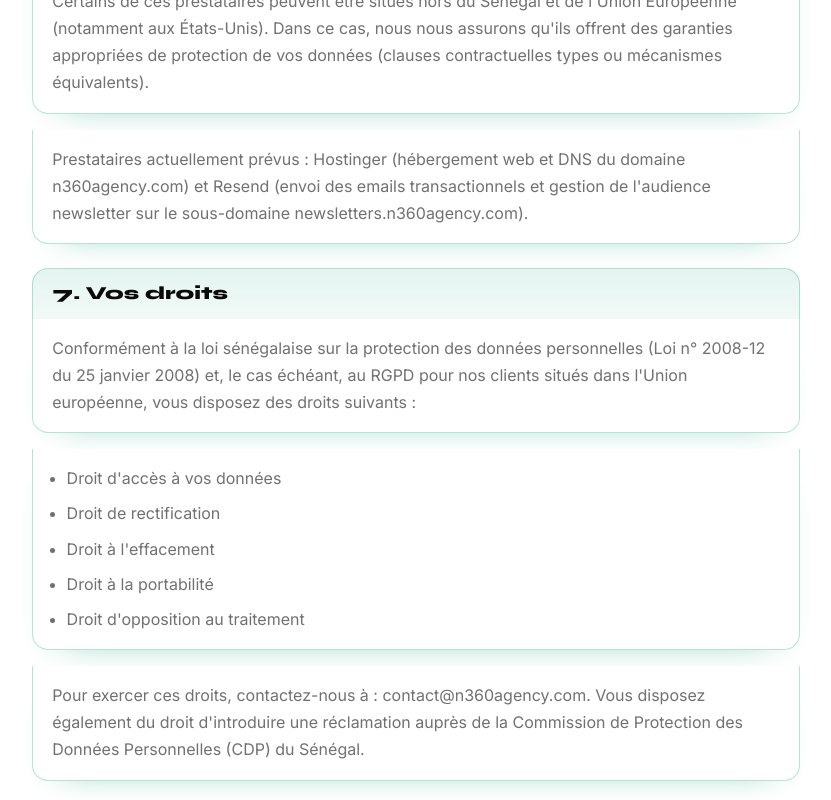
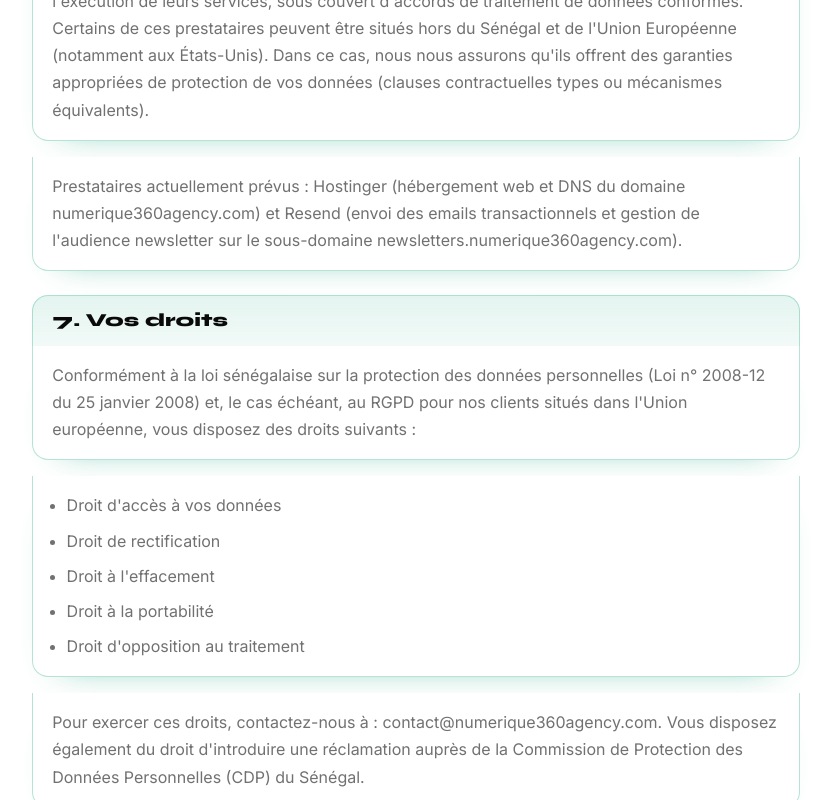
Before and after one commit to lucientdb/N360, a Next.js app in the folder i360/: page /confidentialite in a window 1280 px wide. Shown: the part 1820-2620 px from the top of the page, without its empty margins (224-1055 px from the left). Built offline with nearby package versions, Linux system fonts and the light colour scheme; no server answers.

Commit message:
correction nom de domaine

```diff
--- a/i360/app/api/contact/route.ts
+++ b/i360/app/api/contact/route.ts
@@ -1,10 +1,11 @@
 import { Resend } from "resend"
 import { NextResponse } from "next/server"
 
-const CONTACT_EMAIL = "contact@n360agency.com"
+const resend = new Resend(process.env.RESEND_API_KEY)
+
+const CONTACT_EMAIL = "contact@numerique360agency.com"
 
 export async function POST(req: Request) {
-  const resend = new Resend(process.env.RESEND_API_KEY)
   try {
     const body = await req.json()
     const { name, email, phone, subject, message } = body
@@ -54,7 +55,7 @@ export async function POST(req: Request) {
           </div>
 
           <p style="color: #888; font-size: 12px; margin-top: 32px;">
-            Message reçu via le formulaire de contact de n360agency.com
+            Message reçu via le formulaire de contact de numerique360agency.com
           </p>
         </div>
       `,
@@ -62,7 +63,7 @@ export async function POST(req: Request) {
 
     // Email de confirmation au visiteur
     await resend.emails.send({
-      from: "N360 Agency <contact@n360agency.com>",
+      from: "N360 Agency <contact@numerique360agency.com>",
       to: email,
       subject: "Votre message a bien été reçu",
       html: `
--- a/i360/app/api/devis/route.ts
+++ b/i360/app/api/devis/route.ts
@@ -1,10 +1,11 @@
 import { Resend } from "resend"
 import { NextResponse } from "next/server"
 
-const CONTACT_EMAIL = "contact@n360agency.com"
+const resend = new Resend(process.env.RESEND_API_KEY)
+
+const CONTACT_EMAIL = "contact@numerique360agency.com"
 
 export async function POST(req: Request) {
-  const resend = new Resend(process.env.RESEND_API_KEY)
   try {
     const body = await req.json()
     const { poles, budget, delai, name, organisation, email, phone, description } = body
@@ -67,7 +68,7 @@ export async function POST(req: Request) {
           </div>
 
           <p style="color: #888; font-size: 12px; margin-top: 32px;">
-            Demande reçue via le formulaire de devis de n360agency.com
+            Demande reçue via le formulaire de devis de numerique360agency.com
           </p>
         </div>
       `,
@@ -75,7 +76,7 @@ export async function POST(req: Request) {
 
     // Email de confirmation au client
     await resend.emails.send({
-      from: "N360 Agency <contact@n360agency.com>",
+      from: "N360 Agency <contact@numerique360agency.com>",
       to: email,
       subject: "Votre demande de devis a bien été reçue",
       html: `
@@ -93,7 +94,7 @@ export async function POST(req: Request) {
 
           <p>Pour toute question urgente, contactez-nous directement :</p>
           <ul>
-            <li>Email : <a href="mailto:contact@n360agency.com">contact@n360agency.com</a></li>
+            <li>Email : <a href="mailto:contact@numerique360agency.com">contact@numerique360agency.com</a></li>
             <li>WhatsApp : <a href="https://wa.me/221776872222">+221 77 687 22 22</a></li>
           </ul>
 
--- a/i360/app/api/newsletter/route.ts
+++ b/i360/app/api/newsletter/route.ts
@@ -1,13 +1,14 @@
 import { Resend } from "resend"
 import { NextResponse } from "next/server"
 
-const CONTACT_EMAIL = "contact@n360agency.com"
+const resend = new Resend(process.env.RESEND_API_KEY)
+
+const CONTACT_EMAIL = "contact@numerique360agency.com"
 
 // Remplace par ton Audience ID Resend (créé dans ton dashboard Resend > Audiences)
 const AUDIENCE_ID = process.env.RESEND_AUDIENCE_ID ?? ""
 
 export async function POST(req: Request) {
-  const resend = new Resend(process.env.RESEND_API_KEY)
   try {
     const body = await req.json()
     const { email } = body
@@ -30,7 +31,7 @@ export async function POST(req: Request) {
 
     // Email de confirmation à l'abonné
     await resend.emails.send({
-      from: "N360 Agency <contact@n360agency.com>",
+      from: "N360 Agency <contact@numerique360agency.com>",
       to: email,
       subject: "Bienvenue dans la newsletter N360 Agency",
       html: `
@@ -45,7 +46,7 @@ export async function POST(req: Request) {
 
           <p style="color: #888; font-size: 12px; margin-top: 32px;">
             N360 Agency — Dakar Plateau, Sénégal<br>
-            Emails envoyés depuis newsletters.n360agency.com
+            Emails envoyés depuis newsletters.numerique360agency.com
           </p>
         </div>
       `,
--- a/i360/app/cgu/page.tsx
+++ b/i360/app/cgu/page.tsx
@@ -5,7 +5,7 @@ import Footer from "@/components/layout/Footer"
 
 export const metadata: Metadata = {
   title: "Conditions Générales d'Utilisation",
-  description: "Conditions Générales d'Utilisation du site n360agency.com.",
+  description: "Conditions Générales d'Utilisation du site numerique360agency.com.",
 }
 
 export default function CguPage() {
@@ -24,7 +24,7 @@ export default function CguPage() {
             <p>
               Les présentes Conditions Générales d&apos;Utilisation (CGU) ont pour objet de
               définir les modalités d&apos;accès et d&apos;utilisation du site internet de N360 Agency
-              accessible à l&apos;adresse www.n360agency.com. Tout accès au site implique
+              accessible à l&apos;adresse www.numerique360agency.com. Tout accès au site implique
               l&apos;acceptation sans réserve des présentes CGU.
             </p>
 
--- a/i360/app/confidentialite/page.tsx
+++ b/i360/app/confidentialite/page.tsx
@@ -23,7 +23,7 @@ export default function ConfidentialitePage() {
             <p>
               N360 Agency, dont le siège est situé à Dakar Plateau, Sénégal, est
               responsable du traitement de vos données personnelles collectées via ce site.
-              Contact DPO : contact@n360agency.com
+              Contact DPO : contact@numerique360agency.com
             </p>
 
             <h2>2. Données collectées</h2>
@@ -73,8 +73,8 @@ export default function ConfidentialitePage() {
             </p>
             <p>
               Prestataires actuellement prévus : Hostinger (hébergement web et DNS du domaine
-              n360agency.com) et Resend (envoi des emails transactionnels et gestion de
-              l&apos;audience newsletter sur le sous-domaine newsletters.n360agency.com).
+              numerique360agency.com) et Resend (envoi des emails transactionnels et gestion de
+              l&apos;audience newsletter sur le sous-domaine newsletters.numerique360agency.com).
             </p>
 
             <h2>7. Vos droits</h2>
@@ -91,7 +91,7 @@ export default function ConfidentialitePage() {
               <li>Droit d&apos;opposition au traitement</li>
             </ul>
             <p>
-              Pour exercer ces droits, contactez-nous à : contact@n360agency.com. Vous
+              Pour exercer ces droits, contactez-nous à : contact@numerique360agency.com. Vous
               disposez également du droit d&apos;introduire une réclamation auprès de la
               Commission de Protection des Données Personnelles (CDP) du Sénégal.
             </p>
--- a/i360/app/mentions-legales/page.tsx
+++ b/i360/app/mentions-legales/page.tsx
@@ -24,8 +24,8 @@ export default function MentionsLegalesPage() {
               <strong>N360 Agency</strong><br />
               Agence d&apos;intelligence numérique intégrée<br />
               Dakar Plateau, Sénégal<br />
-              Site web : <a href="https://www.n360agency.com" target="_blank" rel="noopener noreferrer">www.n360agency.com</a><br />
-              Email : contact@n360agency.com<br />
+              Site web : <a href="https://www.numerique360agency.com" target="_blank" rel="noopener noreferrer">www.numerique360agency.com</a><br />
+              Email : contact@numerique360agency.com<br />
               Téléphone : +221 77 687 22 22<br />
               Forme juridique : SARL (ou autre forme à compléter après immatriculation)<br />
               RCCM : à compléter après immatriculation<br />
@@ -34,8 +34,8 @@ export default function MentionsLegalesPage() {
             <h2>Hébergement</h2>
             <p>
               Ce site est hébergé par <strong>Hostinger International Ltd.</strong><br />
-              Domaine principal : <strong>www.n360agency.com</strong><br />
-              Sous-domaine newsletter : <strong>newsletters.n360agency.com</strong><br />
+              Domaine principal : <strong>www.numerique360agency.com</strong><br />
+              Sous-domaine newsletter : <strong>newsletters.numerique360agency.com</strong><br />
               Adresse de l&apos;hébergeur : 61 Lordou Vironos Street, 6023 Larnaca, Chypre<br />
               Site : <a href="https://www.hostinger.com" target="_blank" rel="noopener noreferrer">hostinger.com</a>
             </p>
--- a/i360/components/layout/Footer.tsx
+++ b/i360/components/layout/Footer.tsx
@@ -119,11 +119,11 @@ export default function Footer() {
 
             <div className="mt-6 flex flex-col gap-3">
               <a
-                href="mailto:contact@n360agency.com"
+                href="mailto:contact@numerique360agency.com"
                 className="inline-flex items-center gap-2 text-sm text-white/50 hover:text-white transition-colors duration-200"
               >
                 <Mail size={14} />
-                contact@n360agency.com
+                contact@numerique360agency.com
               </a>
               <a
                 href="tel:+221776872222"
@@ -215,7 +215,7 @@ export default function Footer() {
             </p>
             <p className="text-sm text-white/50 leading-relaxed mb-4">
               Recevez nos analyses et insights sur la cybersécurité et le digital. Les
-              emails sont envoyés depuis newsletters.n360agency.com.
+              emails sont envoyés depuis newsletters.numerique360agency.com.
             </p>
             {status === "success" ? (
               <p className="text-sm text-green-400 font-medium bg-green-500/10 border border-green-500/20 rounded-xl p-3">
--- a/i360/components/sections/ContactClient.tsx
+++ b/i360/components/sections/ContactClient.tsx
@@ -35,8 +35,8 @@ const infos = [
   {
     icon: Mail,
     label: "Email",
-    value: "contact@n360agency.com",
-    href: "mailto:contact@n360agency.com",
+    value: "contact@numerique360agency.com",
+    href: "mailto:contact@numerique360agency.com",
   },
   {
     icon: Phone,
--- a/i360/lib/site.ts
+++ b/i360/lib/site.ts
@@ -1,4 +1,4 @@
-const PRODUCTION_SITE_URL = "https://www.n360agency.com"
+const PRODUCTION_SITE_URL = "https://www.numerique360agency.com"
 
 export function getSiteUrl(): string {
   const fromEnv =
@@ -17,7 +17,7 @@ export function getSiteUrl(): string {
 export const siteConfig = {
   name: "N360 Agency",
   url: PRODUCTION_SITE_URL,
-  domain: "n360agency.com",
-  email: "contact@n360agency.com",
-  newsletterDomain: "newsletters.n360agency.com",
+  domain: "numerique360agency.com",
+  email: "contact@numerique360agency.com",
+  newsletterDomain: "newsletters.numerique360agency.com",
 } as const
--- a/i360/next.config.ts
+++ b/i360/next.config.ts
@@ -6,8 +6,8 @@ const nextConfig: NextConfig = {
     return [
       {
         source: "/:path*",
-        has: [{ type: "host", value: "n360agency.com" }],
-        destination: "https://www.n360agency.com/:path*",
+        has: [{ type: "host", value: "numerique360agency.com" }],
+        destination: "https://www.numerique360agency.com/:path*",
         permanent: true,
       },
     ]
```
